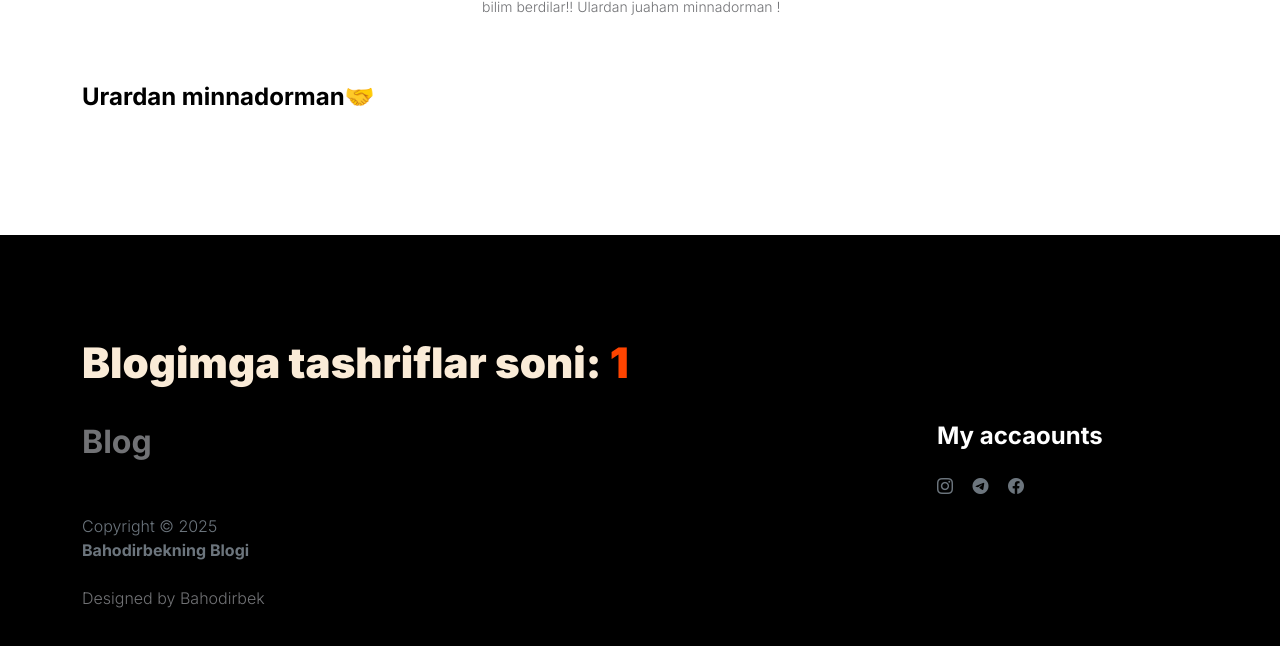
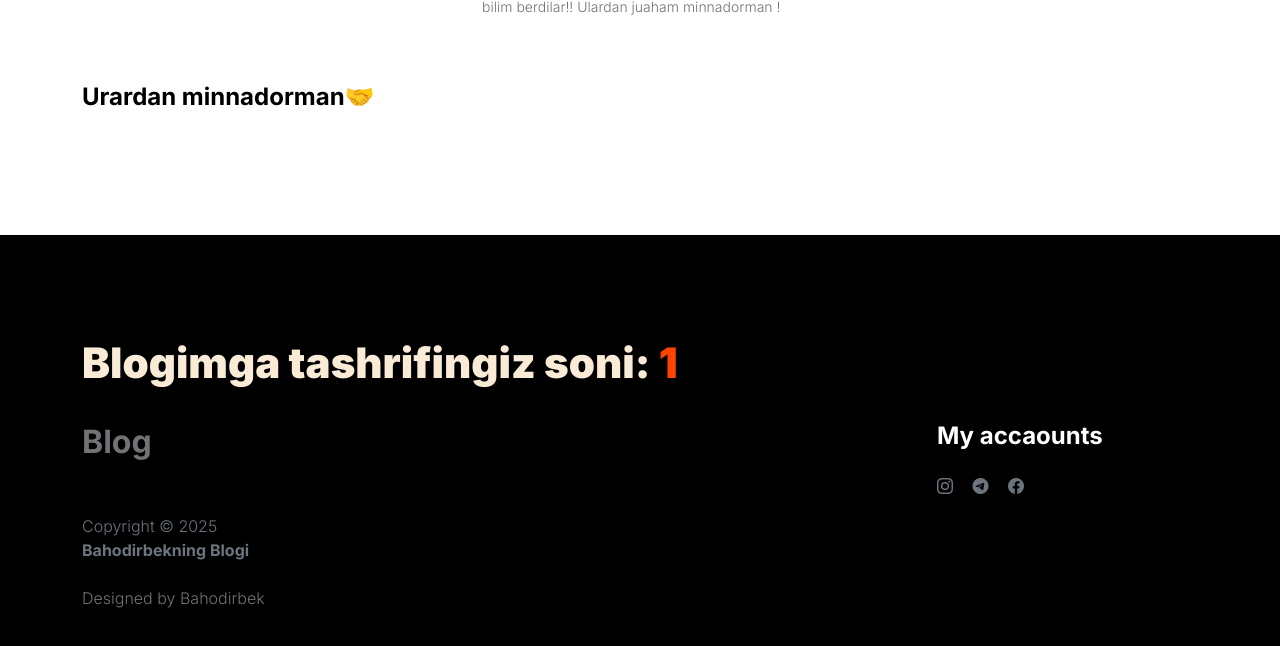
Before and after one commit to Bahodirbek7-dev/Blog, a plain HTML site: page index.html in a window 1280 px wide. Shown: the part 2472-3118 px from the top of the page. Drawn offline with Linux system fonts and the light colour scheme.

Commit message:
Update index.html

```diff
--- a/index.html
+++ b/index.html
@@ -385,7 +385,7 @@ https://www.tooplate.com/view/2127-little-fashion
             <div class="container">
                 <div class="row">
                     <p class="copyright-text">
-                           <h2 style="color: antiquewhite;">Blogimga tashriflar soni: <span id="visit-count">0</span></h2>
+                           <h2 style="color: antiquewhite;">Blogimga tashrifingiz soni: <span id="visit-count">0</span></h2>
                         </p>
 
                     <div class="col-lg-3 col-10 me-auto mb-4">
```
